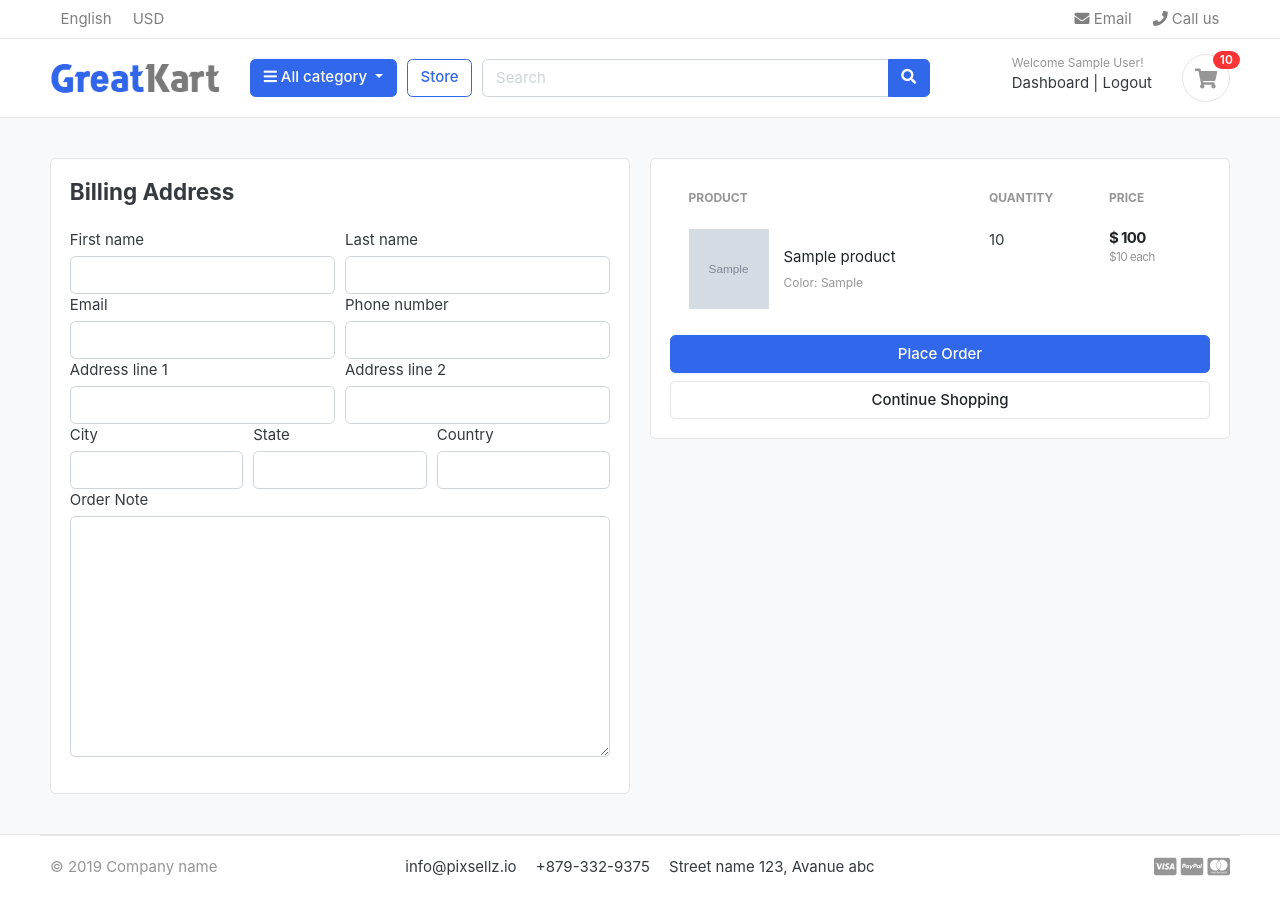
After one commit to AndresYepesM/django-ecommers-practice, a Django app: page /cart/checkout/ in a window 1280 px wide. The commit adds this page. Run offline with Django 4.2, Linux system fonts and the light colour scheme; a user stored in the database is signed in; tables that the repository leaves empty hold one stand-in row (values such as "Sample post"); grey boxes marked "Sample" are stand-in pictures; some libraries are stand-ins or nearby versions; some web fonts are replaced.

Commit message:
Checkout module, cart loggin and loggout fix

```diff
--- a/carts/context_processors.py
+++ b/carts/context_processors.py
@@ -9,7 +9,10 @@ def counter(request):
     else:
         try:
             cart = Cart.objects.filter(cart_id=_cart_id(request))
-            cart_items = CartItem.objects.all().filter(cart=cart[:1])
+            if request.user.is_authenticated:
+                cart_items = CartItem.objects.all().filter(user=request.user)
+            else:
+                cart_items = CartItem.objects.all().filter(cart=cart[:1])
             for cart_item in cart_items:
                 cart_count += cart_item.quantity
         except Cart.CoesNotExist:
--- a/carts/models.py
+++ b/carts/models.py
@@ -1,5 +1,6 @@
 from django.db import models
 from store.models import Product, Variation
+from accounts.models import Account
 
 # Create your models here.
 
@@ -14,9 +15,10 @@ class Cart(models.Model):
 
 
 class CartItem(models.Model):
+    user = models.ForeignKey(Account, on_delete=models.CASCADE, null=True)
     product = models.ForeignKey(Product, on_delete=models.CASCADE)
     variations = models.ManyToManyField(Variation, blank=True)
-    cart = models.ForeignKey(Cart, on_delete=models.CASCADE)
+    cart = models.ForeignKey(Cart, on_delete=models.CASCADE, null=True)
     quantity = models.IntegerField()
     is_active = models.BooleanField(default=True)
 
--- a/carts/urls.py
+++ b/carts/urls.py
@@ -10,4 +10,7 @@ urlpatterns = [
     path('remove_cart/<int:product_id>/<int:cart_item_id>', views.remove_cart, name='remove_cart'),
 
     path('remove_cart_item/<int:product_id>/<int:cart_item_id>', views.remove_cart_item, name='remove_cart_item'),
+
+    path('checkout/', views.checkout, name='checkout')
+
 ]
--- a/carts/views.py
+++ b/carts/views.py
@@ -29,77 +29,136 @@ def add_cart(request, product_id):
     # aqui realizamos un array de las variaciones de los productos
     # y se almace en un array para luego desplegarlo
     product = Product.objects.get(id=product_id) # get  the product
-    product_variation = [] # se crea una lista  vacia para las variaciones de los productos
-    if request.method == 'POST':
-        for item in request.POST:
-            key = item
-            value = request.POST[key]
-            try:
-                variation = Variation.objects.get(product=product, variation_category__iexact=key, variation_value__iexact=value)
-                product_variation.append(variation)
-            except:
-                pass
+    current_user = request.user #current user
+
+    # If the user is authenticated/logged here will create cart items
+    if current_user.is_authenticated:
+        product_variation = [] # se crea una lista  vacia para las variaciones de los productos
+        if request.method == 'POST':
+            for item in request.POST:
+                key = item
+                value = request.POST[key]
+                try:
+                    variation = Variation.objects.get(product=product, variation_category__iexact=key, variation_value__iexact=value)
+                    product_variation.append(variation)
+                except:
+                    pass
+
+        # aqui si el carro ya existe haremos un loop para crear y verificar que hay productos con su respectivas variaciones
+        is_cart_item_exists = CartItem.objects.filter(product=product, user=current_user).exists()
+        if is_cart_item_exists:
+            cart_item = CartItem.objects.filter(product=product, user=current_user) #Cart item objects
+
+            ex_var_list = []
+            id = []
+            for item in cart_item:
+                existing_variation = item.variations.all()
+                ex_var_list.append(list(existing_variation))
+                id.append(item.id)
+
+            if product_variation in ex_var_list:
+                # increase the cart item quantity
+                index =  ex_var_list.index(product_variation)
+                item_id = id[index]
+                item = CartItem.objects.get(product=product, id=item_id)
+                item.quantity += 1
+                item.save()
+            else:
+                item = CartItem.objects.create(product=product, quantity=1, user=current_user)
+                if len(product_variation) > 0:
+                    item.variations.clear()
+                    item.variations.add(*product_variation)
+                item.save()
+
+        else:
+            cart_item = CartItem.objects.create(
+                product = product,
+                quantity = 1,
+                user = current_user,
+            )
+            if len(product_variation) > 0:
+                cart_item.variations.clear()
+                cart_item.variations.add(*product_variation)
+            cart_item.save()
+        return redirect('cart')
+
+    # Here is for no logged user (annonymus user)
+    else:
+        product_variation = [] # se crea una lista  vacia para las variaciones de los productos
+        if request.method == 'POST':
+            for item in request.POST:
+                key = item
+                value = request.POST[key]
+                try:
+                    variation = Variation.objects.get(product=product, variation_category__iexact=key, variation_value__iexact=value)
+                    product_variation.append(variation)
+                except:
+                    pass
 
 
-    # aqui estamos es viendo si el carrito existe o no
-    try:
-        cart = Cart.objects.get(cart_id=_cart_id(request)) # get the cart using the cart_id present in the session
+        # aqui estamos es viendo si el carrito existe o no
+        try:
+            cart = Cart.objects.get(cart_id=_cart_id(request)) # get the cart using the cart_id present in the session
 
-    except Cart.DoesNotExist:
-        cart = Cart.objects.create(
-            cart_id = _cart_id(request)
-        )
-    cart.save()
+        except Cart.DoesNotExist:
+            cart = Cart.objects.create(
+                cart_id = _cart_id(request)
+            )
+        cart.save()
 
 
-    # aqui si el carro ya existe haremos un loop para crear y verificar que hay productos con su respectivas variaciones
-    is_cart_item_exists = CartItem.objects.filter(product=product, cart=cart).exists()
-    if is_cart_item_exists:
-        cart_item = CartItem.objects.filter(product=product, cart=cart) #Cart item objects
-        # varaiciones existentes -> dtabase
-        # y current veriation -> product_variation
-        # item id - > database
-        ex_var_list = []
-        id = []
-        for item in cart_item:
-            existing_variation = item.variations.all()
-            ex_var_list.append(list(existing_variation))
-            id.append(item.id)
+        # aqui si el carro ya existe haremos un loop para crear y verificar que hay productos con su respectivas variaciones
+        is_cart_item_exists = CartItem.objects.filter(product=product, cart=cart).exists()
+        if is_cart_item_exists:
+            cart_item = CartItem.objects.filter(product=product, cart=cart) #Cart item objects
+            # varaiciones existentes -> dtabase
+            # y current veriation -> product_variation
+            # item id - > database
+            ex_var_list = []
+            id = []
+            for item in cart_item:
+                existing_variation = item.variations.all()
+                ex_var_list.append(list(existing_variation))
+                id.append(item.id)
 
-        if product_variation in ex_var_list:
-            # increase the cart item quantity
-            index =  ex_var_list.index(product_variation)
-            item_id = id[index]
-            item = CartItem.objects.get(product=product, id=item_id)
-            item.quantity += 1
-            item.save()
+            if product_variation in ex_var_list:
+                # increase the cart item quantity
+                index =  ex_var_list.index(product_variation)
+                item_id = id[index]
+                item = CartItem.objects.get(product=product, id=item_id)
+                item.quantity += 1
+                item.save()
+            else:
+                item = CartItem.objects.create(product=product, quantity=1, cart=cart)
+                if len(product_variation) > 0:
+                    item.variations.clear()
+                    item.variations.add(*product_variation)
+                item.save()
+
         else:
-            item = CartItem.objects.create(product=product, quantity=1, cart=cart)
+            cart_item = CartItem.objects.create(
+                product = product,
+                quantity = 1,
+                cart = cart,
+            )
             if len(product_variation) > 0:
-                item.variations.clear()
-                item.variations.add(*product_variation)
-            item.save()
-
-    else:
-        cart_item = CartItem.objects.create(
-            product = product,
-            quantity = 1,
-            cart = cart,
-        )
-        if len(product_variation) > 0:
-            cart_item.variations.clear()
-            cart_item.variations.add(*product_variation)
-        cart_item.save()
-    return redirect('cart')
+                cart_item.variations.clear()
+                cart_item.variations.add(*product_variation)
+            cart_item.save()
+        return redirect('cart')
 
 
 
 
 def remove_cart(request, product_id, cart_item_id):
-    cart = Cart.objects.get(cart_id=_cart_id(request))
     product = get_object_or_404(Product, id=product_id)
     try:
-        cart_item = CartItem.objects.get(product=product, cart=cart, id=cart_item_id)
+        if request.user.is_authenticated:
+            cart_item = CartItem.objects.get(product=product, user=request.user, id=cart_item_id)
+        else:
+            cart = Cart.objects.get(cart_id=_cart_id(request))
+            cart_item = CartItem.objects.get(product=product, cart=cart, id=cart_item_id)
+
         if cart_item.quantity > 1:
             cart_item.quantity -= 1
             cart_item.save()
@@ -114,9 +173,14 @@ def remove_cart(request, product_id, cart_item_id):
 
 
 def remove_cart_item(request, product_id, cart_item_id):
-    cart = Cart.objects.get(cart_id=_cart_id(request))
     product = get_object_or_404(Product, id=product_id)
-    cart_item = CartItem.objects.get(product=product, cart=cart, id=cart_item_id)
+
+    if request.user.is_authenticated:
+         cart_item = CartItem.objects.get(product=product, user=request.user, id=cart_item_id)
+    else:
+        cart = Cart.objects.get(cart_id=_cart_id(request))
+        cart_item = CartItem.objects.get(product=product, cart=cart, id=cart_item_id)
+
     cart_item.delete()
     return redirect('cart')
 
@@ -125,8 +189,13 @@ def cart(request, total=0, quantity=0, cart_items=None):
     try:
         tax = 0
         grand_total = 0
-        cart = Cart.objects.get(cart_id=_cart_id(request))
-        cart_items = CartItem.objects.filter(cart=cart, is_active=True)
+
+        if request.user.is_authenticated:
+            cart_items = CartItem.objects.filter(user=request.user, is_active=True)
+        else:
+            cart = Cart.objects.get(cart_id=_cart_id(request))
+            cart_items = CartItem.objects.filter(cart=cart, is_active=True)
+
         for cart_item in cart_items:
             total += (cart_item.product.price * cart_item.quantity)
             quantity += cart_item.quantity
@@ -144,3 +213,35 @@ def cart(request, total=0, quantity=0, cart_items=None):
         'grand_total': grand_total,
     }
     return render(request, 'store/cart.html', context)
+
+
+@login_required(login_url='login')
+def checkout(request, total=0, quantity=0, cart_items=None):
+
+    try:
+        tax = 0
+        grand_total = 0
+        if request.user.is_authenticated:
+            cart_items = CartItem.objects.filter(user=request.user, is_active=True)
+        else:
+            cart = Cart.objects.get(cart_id=_cart_id(request))
+            cart_items = CartItem.objects.filter(cart=cart, is_active=True)
+
+        for cart_item in cart_items:
+            total += (cart_item.product.price * cart_item.quantity)
+            quantity += cart_item.quantity
+
+        tax = (2 * total)/100
+        grand_total = total + tax
+    except ObjectDoesNotExist:
+        pass # just ignore
+
+    context = {
+        'total': total,
+        'quantity': quantity,
+        'cart_items': cart_items,
+        'tax': tax,
+        'grand_total': grand_total,
+    }
+
+    return render(request, 'store/checkout.html', context)
--- a/templates/includes/alerts.html
+++ b/templates/includes/alerts.html
@@ -4,7 +4,7 @@
     <div id="message" class="container">
         <div {% if message.tags %} class="alert alert-{{ message.tags }}" {% endif %} role="alert">
             <button type="button" class="close" data-dismiss="alert"><span aria-hidden="True">&times;</span></button>
-            {% if message.level == DEFAULT_MESSAGE_LEVELS.ERROR %}Error:{% endif %}
+            {% if message.level == DEFAULT_MESSAGE_LEVELS.ERROR %}Upps, {% endif %}
             {{ message }}
         </div>
     </div>
--- a/templates/store/cart.html
+++ b/templates/store/cart.html
@@ -101,7 +101,7 @@
                 <p class="text-center mb-3">
                     <img src="./images/misc/payments.png" height="26">
                 </p>
-                <a href="./place-order.html" class="btn btn-primary btn-block"> Checkout </a>
+                <a href="{% url 'checkout' %}" class="btn btn-primary btn-block"> Checkout </a>
                 <a href="{% url 'store' %}" class="btn btn-light btn-block">Continue Shopping</a>
             </div> <!-- card-body.// -->
             </div> <!-- card.// -->
--- /dev/null
+++ b/templates/store/checkout.html
@@ -0,0 +1,143 @@
+{% extends 'base.html' %}
+
+{% load static %}
+
+{% block content %}
+
+<section class="section-content padding-y bg">
+    <div class="container">
+
+    <!-- ============================ COMPONENT 1 ================================= -->
+
+    <div class="row">
+    <aside class="col-lg-6">
+    {% include 'includes/alerts.html' %}
+    <div class="card">
+        <div class="card-body">
+            <h4 class="card-title mb-4">Billing Address</h4>
+            <form action="" method="POST">
+                {% csrf_token %}
+                <div class="form-row">
+                    <div class="col from-group">
+                        <label for="">First name</label>
+                        <input type="text" name="first_name" class="form-control" require>
+                    </div>
+
+                    <div class="col from-group">
+                        <label for="">Last name</label>
+                        <input type="text" name="last_name" class="form-control" require>
+                    </div>
+                </div>
+
+                <div class="form-row">
+                    <div class="col from-group">
+                        <label for="">Email</label>
+                        <input type="email" name="email" class="form-control" require>
+                    </div>
+
+                    <div class="col from-group">
+                        <label for="">Phone number</label>
+                        <input type="text" name="phone_num" class="form-control" require>
+                    </div>
+                </div>
+
+                <div class="form-row">
+                    <div class="col from-group">
+                        <label for="">Address line 1</label>
+                        <input type="text" name="address_line_1" class="form-control" require>
+                    </div>
+
+                    <div class="col from-group">
+                        <label for="">Address line 2</label>
+                        <input type="text" name="address_line_2" class="form-control">
+                    </div>
+                </div>
+
+                <div class="form-row">
+                    <div class="col from-group">
+                        <label for="">City</label>
+                        <input type="text" name="city" class="form-control" require>
+                    </div>
+
+                    <div class="col from-group">
+                        <label for="">State</label>
+                        <input type="text" name="state" class="form-control" require>
+                    </div>
+
+                    <div class="col from-group">
+                        <label for="">Country</label>
+                        <input type="text" name="country" class="form-control" require>
+                    </div>
+                </div>
+
+                <div class="form-row">
+                    <div class="col form-group">
+                        <label for="">Order Note</label>
+                        <textarea class="form-control" name="order_note" cols="30" rows="10"></textarea>
+                    </div>
+                </div>
+
+        </div>
+    </div> <!-- card.// -->
+
+        </aside> <!-- col.// -->
+        <aside class="col-lg-6">
+
+            <div class="card">
+            <div class="card-body">
+                <table class="table table-borderless table-shopping-cart">
+                    <thead class="text-muted">
+                    <tr class="small text-uppercase">
+                      <th scope="col">Product</th>
+                      <th scope="col" width="120">Quantity</th>
+                      <th scope="col" width="120">Price</th>
+                    </tr>
+                    </thead>
+                    <tbody>
+                    {% for cart_item in cart_items %}
+                    <tr>
+                        <td>
+                            <figure class="itemside align-items-center">
+                                <div class="aside"><img src="{{ cart_item.product.images.url }}" class="img-sm"></div>
+                                <figcaption class="info">
+                                    <a href="{{ cart_item.product.get_url }}" class="title text-dark">{{ cart_item.product.product_name }}</a>
+                                    <p class="text-muted small">
+                                        {% if cart_item.variations.all %}
+                                            {% for item in cart_item.variations.all %}
+                                                {{item.variation_category | capfirst }}: {{item.variation_value | capfirst }} <br>
+                                            {% endfor %}
+                                        {% endif %}
+                                    </p>
+                                </figcaption>
+                            </figure>
+                        </td>
+                        <td>
+                            <label for="">{{cart_item.quantity}}</label>
+                        </td>
+                        <td>
+                            <div class="price-wrap">
+                                <var class="price">$ {{ cart_item.sub_total }}</var>
+                                <small class="text-muted"> ${{cart_item.product.price}} each </small>
+                            </div> <!-- price-wrap .// -->
+                        </td>
+                    </tr>
+                    {% endfor %}
+                    </tbody>
+                    </table>
+                    <button type="submit" name="submit" class="btn btn-primary btn-block">Place Order</button>
+                    <a href="{% url 'store' %}" class="btn btn-light btn-block">Continue Shopping</a>
+            </form>
+            </div> <!-- card-body.// -->
+            </div> <!-- card.// -->
+
+    </aside> <!-- col.// -->
+
+
+    </div> <!-- row.// -->
+    <!-- ============================ COMPONENT 1 END .// ================================= -->
+
+    </div> <!-- container .//  -->
+    </section>
+
+
+{% endblock %}
--- a/templates/store/product_detail.html
+++ b/templates/store/product_detail.html
@@ -34,7 +34,7 @@
                 <div class="row">
                   <div class="item-option-select">
                     <h6>Choose Color</h6>
-                    <select name="color" class="form-control" required>
+                    <select name="color" class="form-control">
                       <option value="" disabled selected>Select</option>
                       {% for i in item.variation_set.colors %}
                         <option value="{{i.variation_value | lower }}">{{i.variation_value | capfirst}}</option>
```
Also changed, not shown: accounts/views.py (+52 -1 lines), carts/migrations/0003_cartitem_user_alter_cartitem_cart.py (added).
